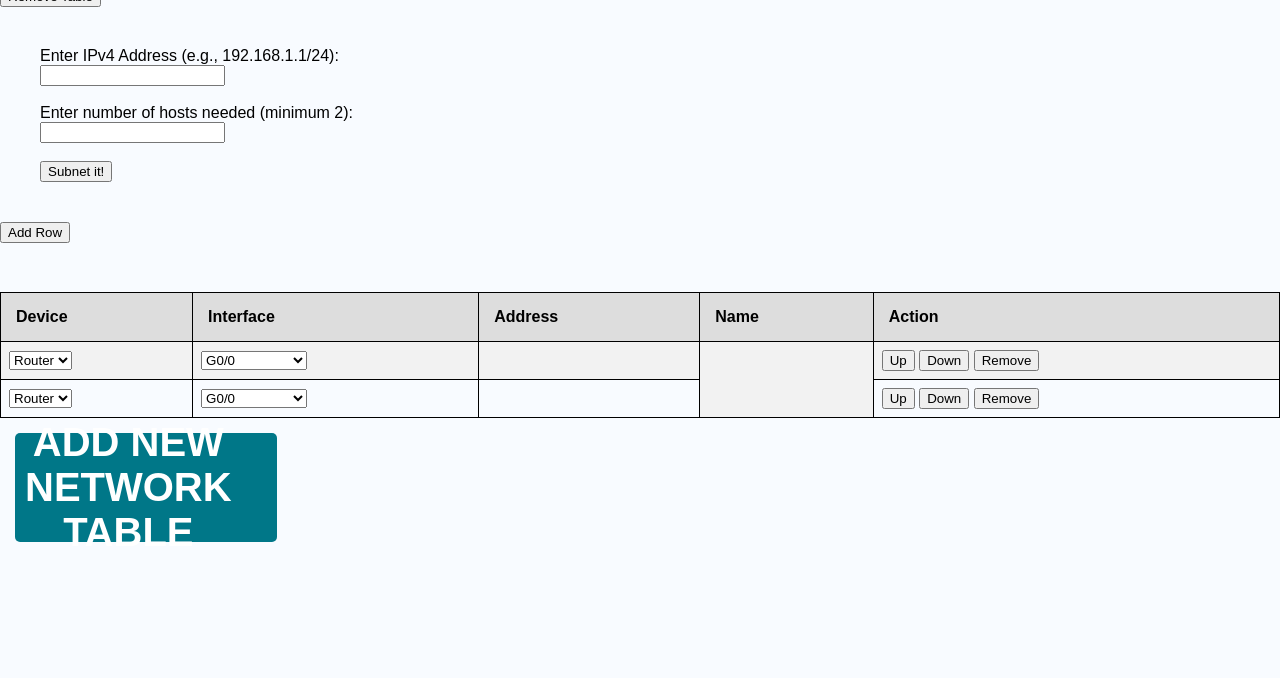
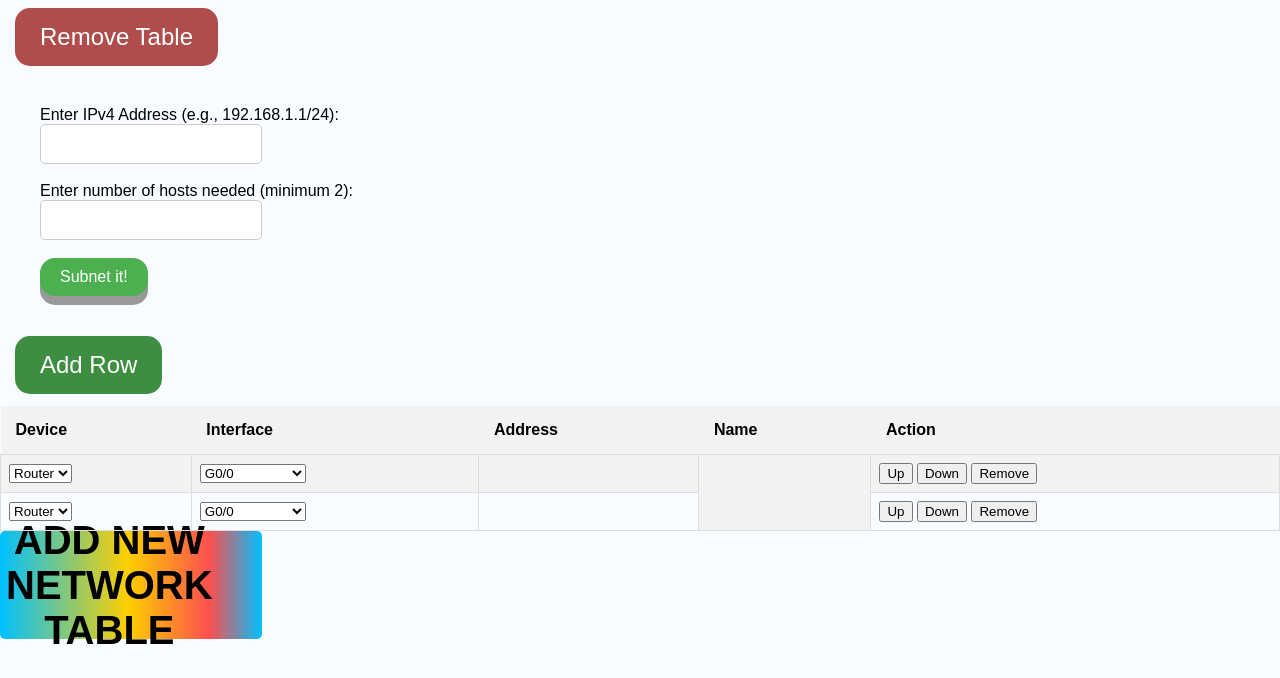
Before and after one commit to tsvetina-MuhataCece/VSE-taya, a plain HTML site: page index.html in a window 1280 px wide. Shown: the part 122-800 px from the top of the page. Drawn offline with Linux system fonts and the light colour scheme.

Commit message:
html and css changes

```diff
--- a/index.html
+++ b/index.html
@@ -6,90 +6,29 @@
     <title>Subnetter™</title>
     <link rel="icon" type="image/x-icon" href="/images/favicon.png">
     <link rel="stylesheet" type="text/css" href="style.css">
-    <style>
-        table, th, td {
-            border: 1px solid black;
-            border-collapse: collapse;
-        }
-
-        tr:hover { background-color: #D6EEEE; }
-
-        th { background-color: #dddddd; }
-
-        form, aside {
-            flex: 1;
-            max-width: 45%;
-        }
-
-        input[type="text"], input[type="number"] {
-            max-width: 45%;
-        }
-
-        .network-name {
-            text-align: center;
-            font-weight: bold;
-            background-color: #dddddd;
-        }
-
-        .rainbow-button {
-            width:calc(20vw + 6px);
-            height:calc(8vw + 6px);
-            background-image: linear-gradient(90deg, #00C0FF 0%, #FFCF00 49%, #FC4F4F 80%, #00C0FF 100%);
-            border-radius:5px;
-            display:flex;
-            align-items:center;
-            justify-content:center;
-            text-transform:uppercase;
-            font-size:40px;
-            font-weight:bold;
-        }
-/* test line to check if adi can commit*/
-        .rainbow-button:after {
-            content:attr(alt);
-            width:20vw;
-            height:8vw;
-            display:flex;
-            align-items:center;
-            justify-content:center;
-        }
-        .rainbow-button:hover {
-            animation:slidebg 2s linear infinite;
-        }
-
-        @keyframes slidebg {
-            to {background-position:20vw;}
-        }
-
-        .add-remove-buttons {
-            display: flex;
-            flex-direction: column;
-            position: absolute;
-        }
-
-        .tableContainer {
-            position: relative;
-            margin-top: 50px;
-        }
-    </style>
 </head>
 <body>
-    <h1>Welcome to Subnetter, an IPv4 subnet calculator</h1>
+    <nav class="navbar">
+        <div class="navdiv">
+             <div class="logo"><p>Welcome to Subnetter, an IPv4 subnet calculator!</p></div>
+        </div>
+    </nav>
 
     <div id="tablesContainer">
         <div class="tableContainer">
-            <button class="removeTable">Remove Table</button>
+            <button class="removeTable styled-remove-button">Remove Table</button>
             <form class="subnetForm">
                 <label for="ipv4Input">Enter IPv4 Address (e.g., 192.168.1.1/24):</label><br>
-                <input type="text" class="ipv4Input" name="ipv4Input" required><br><br>
+                <input type="text" class="ipv4Input styled-input" name="ipv4Input" required><br><br>
 
                 <label for="hostsInput">Enter number of hosts needed (minimum 2):</label><br>
-                <input type="number" class="hostsInput" name="hostsInput" min="2" required><br><br>
+                <input type="number" class="hostsInput styled-input" name="hostsInput" min="2" required><br><br>
 
-                <button type="submit">Subnet it!</button>
+                <button type="submit " class="styled-button">Subnet it!</button>
             </form>
 
             <div class="add-remove-buttons">
-                <button class="addRow">Add Row</button>
+                <button class="addRow styled-add-button">Add Row</button>
             </div>
             <table class="networkTable">
                 <tr>
--- a/style.css
+++ b/style.css
@@ -6,7 +6,7 @@ body {
 }
 
 .navbar{
-    background-color: rgb(215, 36, 36);
+    background-color: rgb(82, 180, 237);
     position: sticky;
     top:0;
     border-radius: 0px 0px 15px 15px;
@@ -110,15 +110,57 @@ input[type="text"], input[type="number"] {
 }
 */
 
+.network-name {
+    text-align: center;
+    font-weight: bold;
+    background-color: #dddddd;
+}
+
 .rainbow-button {
-    animation: rainbow 2s linear infinite;
-    cursor: pointer;
-    color: white;
-    border: none;
-    padding: 10px;
-    margin: 15px 15px;
-    border-radius: 15px;
-    cursor: pointer;
+    width:calc(20vw + 6px);
+    height:calc(8vw + 6px);
+    background-image: linear-gradient(90deg, #00C0FF 0%, #FFCF00 49%, #FC4F4F 80%, #00C0FF 100%);
+    border-radius:5px;
+    display:flex;
+    border-width: 0px;
+    align-items:center;
+    justify-content:center;
+    text-transform:uppercase;
+    font-size:40px;
+    font-weight:bold;
+}
+
+.rainbow-button:after {
+    content:attr(alt);
+    width:20vw;
+    height:8vw;
+    display:flex;
+    align-items:center;
+    justify-content:center;
+}
+
+.rainbow-button:hover {
+    animation:slidebg 2s linear infinite;
+}
+
+@keyframes slidebg {
+    to {background-position:20vw;}
+}
+
+.rainbow-button:after {
+    content:attr(alt);
+    width:20vw;
+    height:8vw;
+    display:flex;
+    align-items:center;
+    justify-content:center;
+}
+.rainbow-button:hover {
+    animation:slidebg 2s linear infinite;
+}
+
+@keyframes slidebg {
+    to {background-position:20vw;}
 }
 
 @keyframes rainbow {
@@ -189,9 +231,25 @@ input[type="text"], input[type="number"] {
     text-decoration: none;
     outline: none;
     color: #fff;
+    background-color: #3e8e41;
+    border: none;
+    border-radius: 15px;
+}
+
+.styled-remove-button {
+    display: inline-block;
+    padding: 15px 25px;
+    margin: 0px 15px;
+    font-size: 24px;
+    cursor: pointer;
+    text-align: center;
+    text-decoration: none;
+    outline: none;
+    color: #fff;
     background-color: #af4c4c;
     border: none;
     border-radius: 15px;
 }
 
-.styled-add-button:hover {background-color: #8e3e3e}
+.styled-remove-button:hover {background-color: #8e3e3e}
+.styled-add-button:hover {background-color: #377e3a}
--- a/subnet.js
+++ b/subnet.js
@@ -1,6 +1,7 @@
 document.addEventListener("DOMContentLoaded", function () {
     let deviceCounts = { Router: 0, Server: 0, Printer: 0, PC: -1, Laptop: 0, Phone: 0, Tablet: 0 };
     let nextHostAddress = '';
+    let numberOfContainers = 2;
 
     function initializeForm(form) {
         form.addEventListener('submit', function (event) {
```
